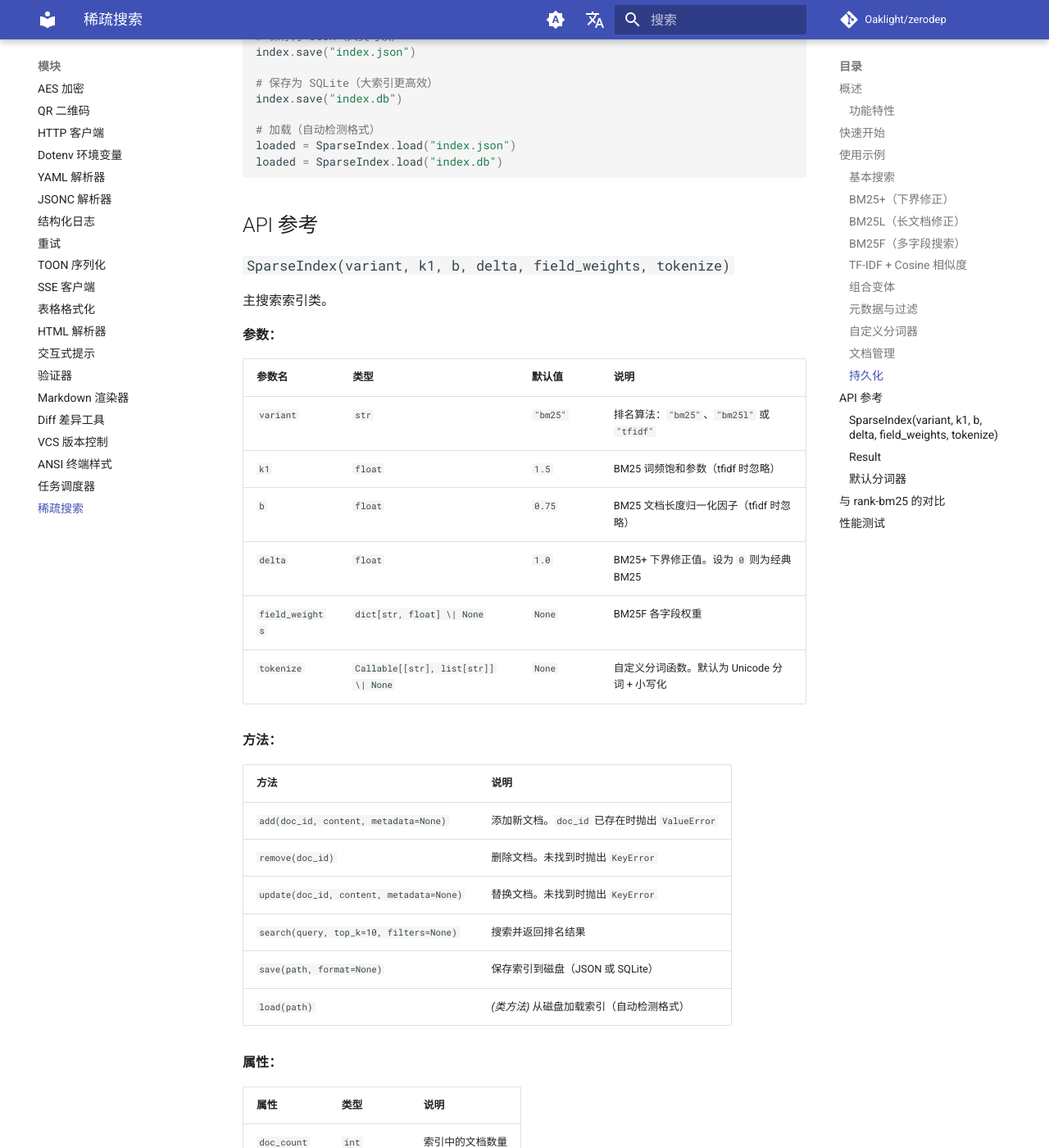
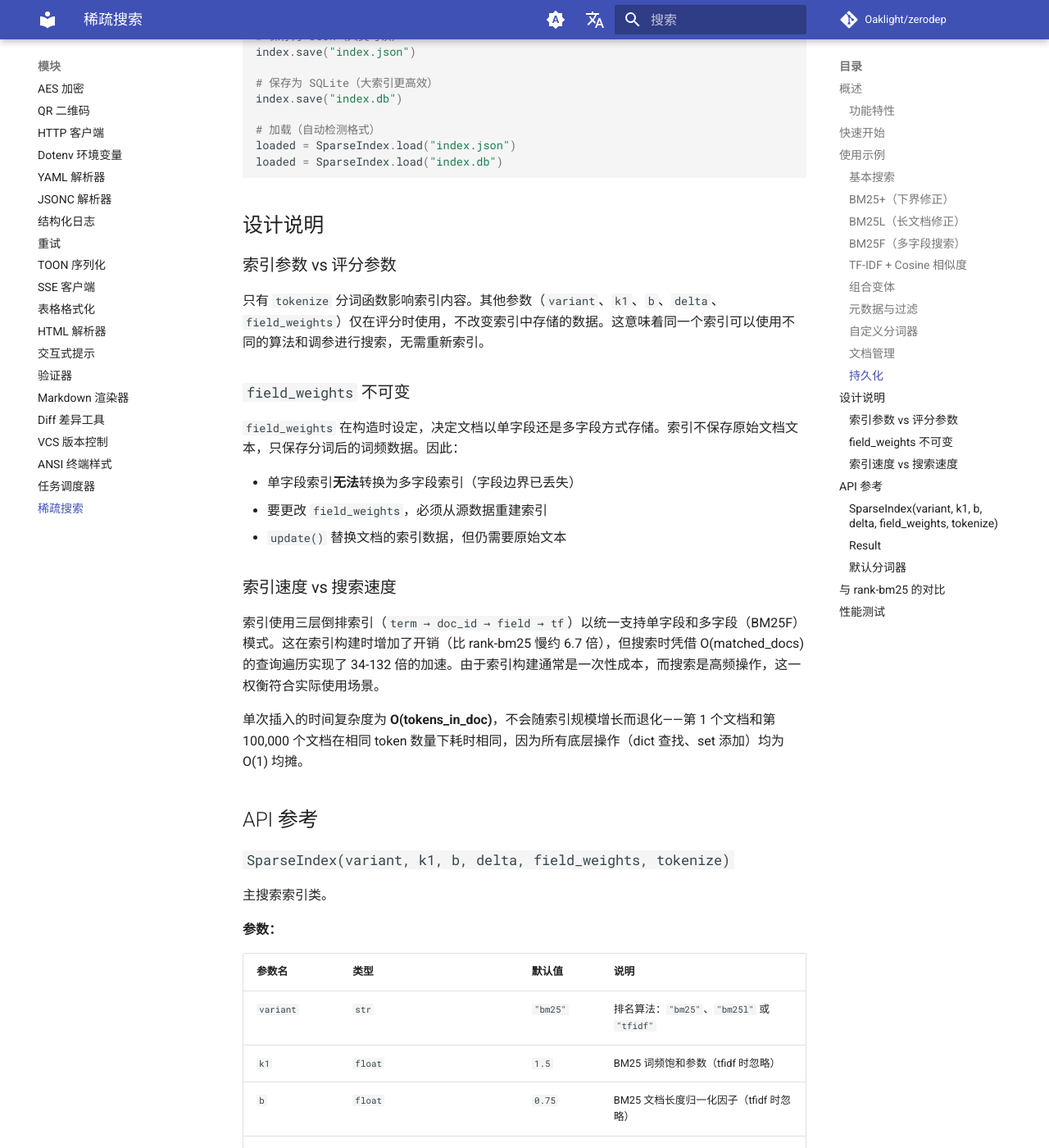
Before and after one commit to Oaklight/zerodep, an MkDocs documentation site: the page built from docs/modules/search.md, in a window 1280 px wide and 1400 px high, scrolled down 3520 px. Shown: the whole window at 82% size. Built offline with MkDocs 1.6.1 and Material for MkDocs 9.7.7, drawn with Linux system fonts in a browser that asks for light colours; comment, search, counter and statistics services are not loaded.

Commit message:
add design notes to sparse_search docs
Document index vs scoring parameter separation, field_weights immutability,
indexing/search performance trade-off, and O(tokens_in_doc) insert complexity.

````diff
--- a/docs/modules/search.md
+++ b/docs/modules/search.md
@@ -166,6 +166,26 @@ loaded = SparseIndex.load("index.json")
 loaded = SparseIndex.load("index.db")
 ```
 
+## 设计说明
+
+### 索引参数 vs 评分参数
+
+只有 `tokenize` 分词函数影响索引内容。其他参数（`variant`、`k1`、`b`、`delta`、`field_weights`）仅在评分时使用，不改变索引中存储的数据。这意味着同一个索引可以使用不同的算法和调参进行搜索，无需重新索引。
+
+### `field_weights` 不可变
+
+`field_weights` 在构造时设定，决定文档以单字段还是多字段方式存储。索引不保存原始文档文本，只保存分词后的词频数据。因此：
+
+- 单字段索引**无法**转换为多字段索引（字段边界已丢失）
+- 要更改 `field_weights`，必须从源数据重建索引
+- `update()` 替换文档的索引数据，但仍需要原始文本
+
+### 索引速度 vs 搜索速度
+
+索引使用三层倒排索引（`term → doc_id → field → tf`）以统一支持单字段和多字段（BM25F）模式。这在索引构建时增加了开销（比 rank-bm25 慢约 6.7 倍），但搜索时凭借 O(matched_docs) 的查询遍历实现了 34-132 倍的加速。由于索引构建通常是一次性成本，而搜索是高频操作，这一权衡符合实际使用场景。
+
+单次插入的时间复杂度为 **O(tokens_in_doc)**，不会随索引规模增长而退化——第 1 个文档和第 100,000 个文档在相同 token 数量下耗时相同，因为所有底层操作（dict 查找、set 添加）均为 O(1) 均摊。
+
 ## API 参考
 
 ### `SparseIndex(variant, k1, b, delta, field_weights, tokenize)`
````
